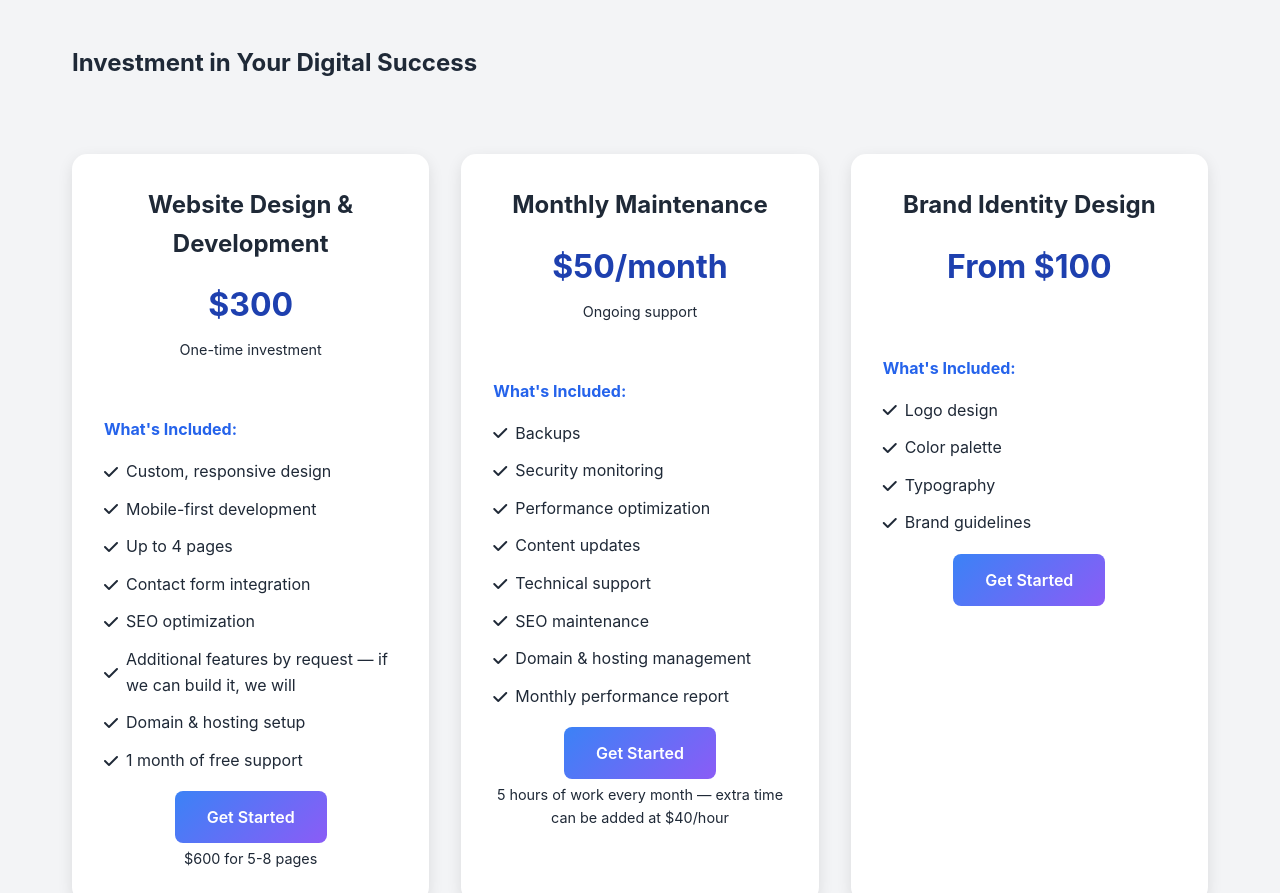
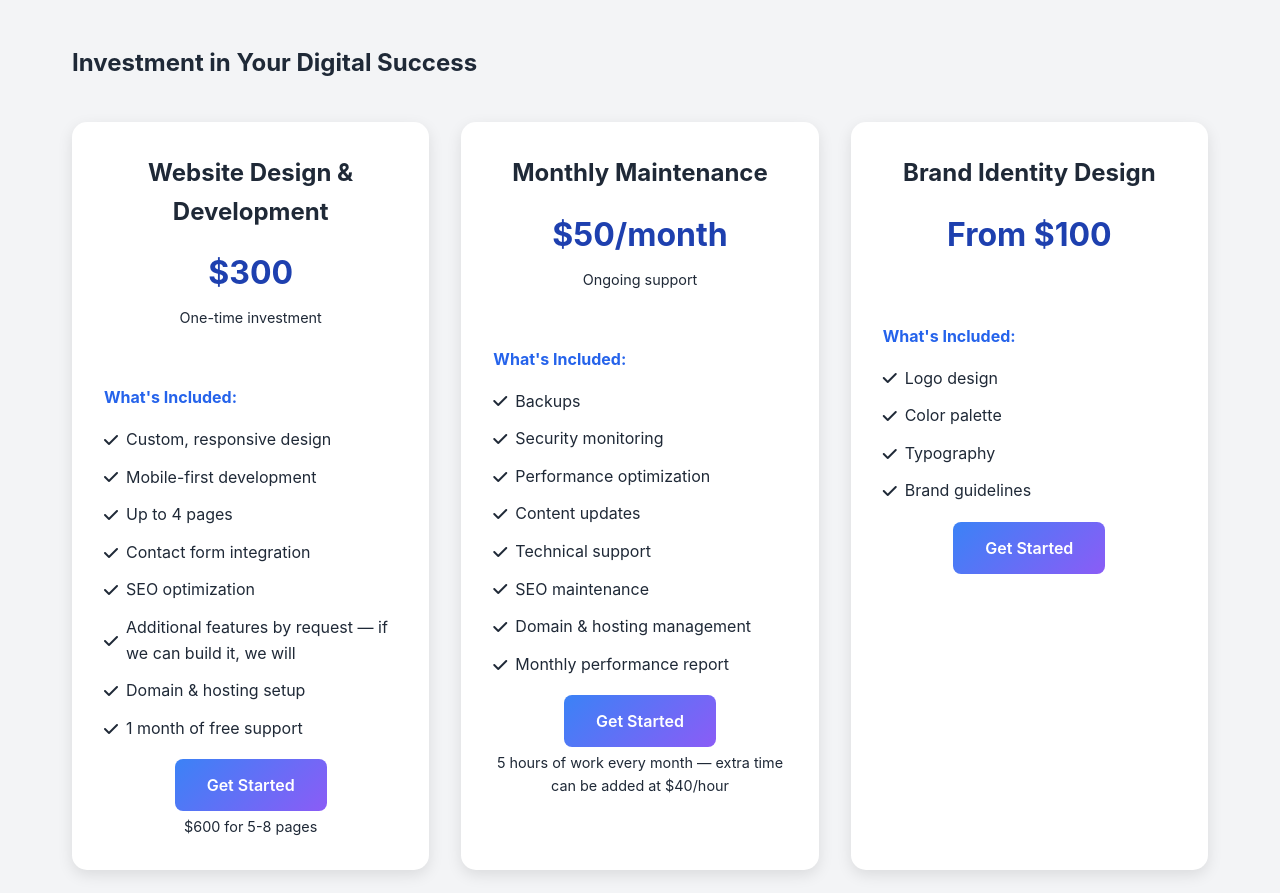
Before and after one commit to cjcody/codyjwebstudio, a plain HTML site: page services.html in a window 1280 px wide. Shown: the part 820-1713 px from the top of the page. Drawn offline with Linux system fonts and the light colour scheme.

Commit message:
service package formatting

```diff
--- a/styles/main.css
+++ b/styles/main.css
@@ -2598,10 +2598,7 @@ body.dark-mode #scheduling-form select {
     background: var(--light-background);
 }
 
-.service-packages .container {
-    max-width: var(--max-width);
-    margin: 0 auto;
-}
+
 
 .service-packages h2 {
     text-align: left;
@@ -2614,9 +2611,6 @@ body.dark-mode #scheduling-form select {
     display: grid;
     grid-template-columns: repeat(auto-fit, minmax(300px, 1fr));
     gap: 2rem;
-    padding: 2rem 0rem;
-    max-width: 1200px;
-    margin: 0 auto;
 }
 
 .package-card {
@@ -2787,7 +2781,7 @@ body.dark-mode #scheduling-form select {
 
 /* FAQ Section */
 .pricing-faq {
-    padding: 4rem 2rem;
+    padding: 4rem 0rem;
 }
 
 .pricing-faq h2 {
@@ -2857,7 +2851,6 @@ body.dark-mode #scheduling-form select {
 
     .package-grid {
         grid-template-columns: 1fr;
-        padding: 1rem;
     }
 
     .services-grid {
```
